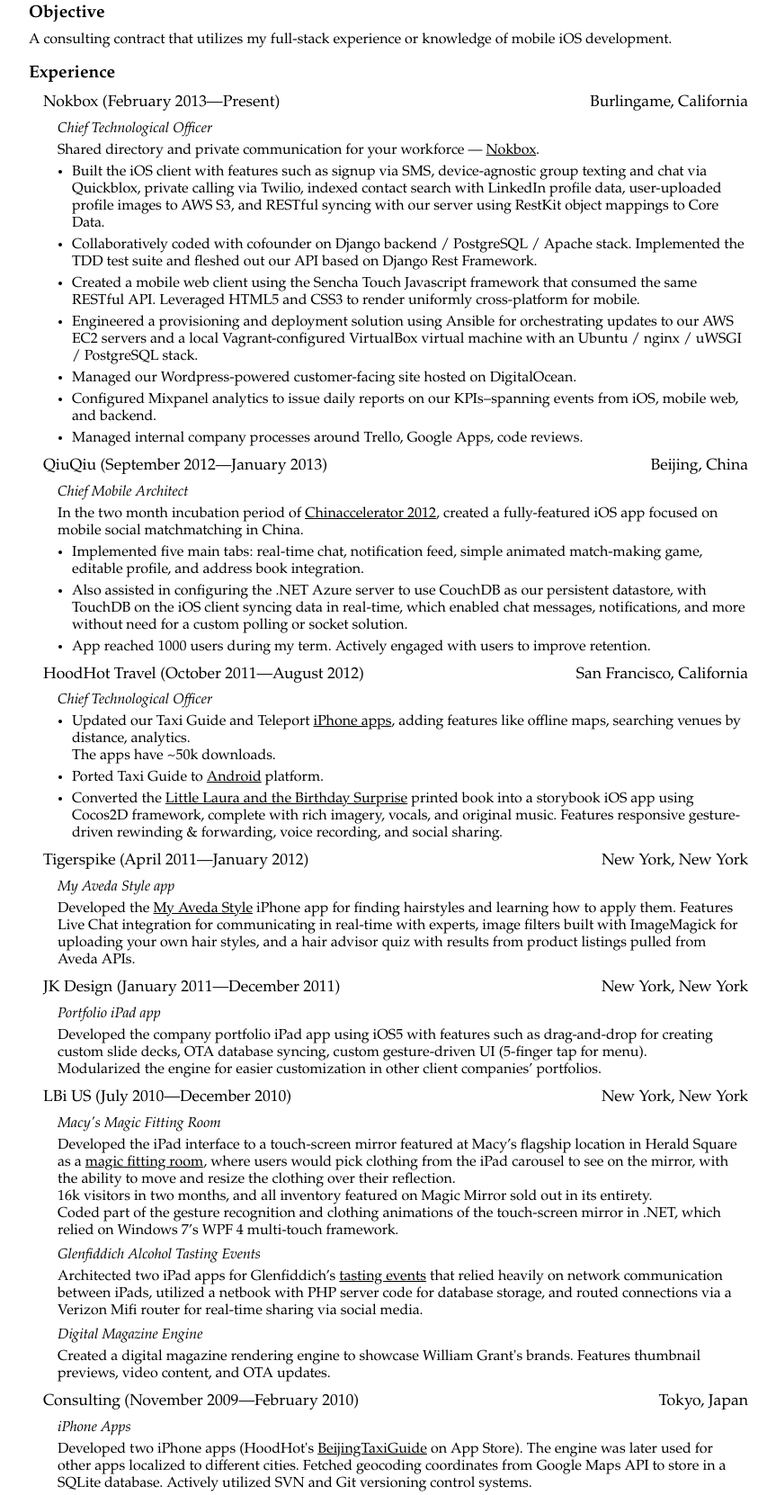
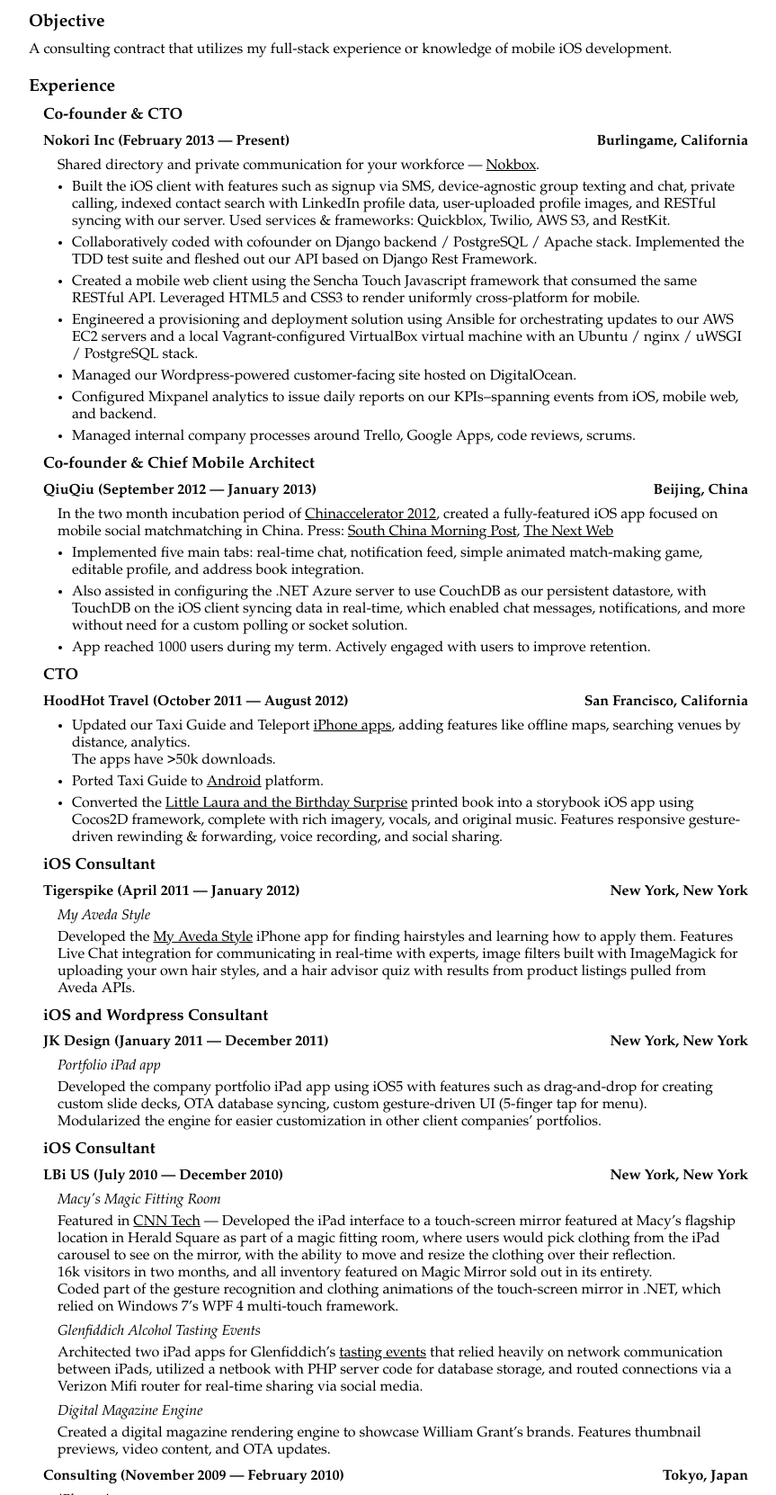
Before and after one commit to haabaato/haabaato.github.io, a plain HTML site: page resume/index.html in a window 1280 px wide. Shown: the part 125-1787 px from the top of the page at 90% size, without its empty margins (208-1071 px from the left). Drawn offline with Linux system fonts and the light colour scheme.

Commit message:
Updated formatting and clarified contractor roles.

```diff
--- a/css/resume.css
+++ b/css/resume.css
@@ -36,91 +36,111 @@
 }
 
 /* line 35, ../../_sass/resume.scss */
-h2, h3 {
+h1 {
+  margin-top: 20px;
+}
+
+/* line 41, ../../_sass/resume.scss */
+h2 {
+  font-weight: bold;
+}
+
+/* line 44, ../../_sass/resume.scss */
+h3 {
   font-weight: normal;
 }
 
-/* line 38, ../../_sass/resume.scss */
+/* line 47, ../../_sass/resume.scss */
+h4 {
+  margin: 0;
+}
+
+/* line 50, ../../_sass/resume.scss */
 h1 {
   font-size: 1.2em;
 }
 
-/* line 41, ../../_sass/resume.scss */
+/* line 53, ../../_sass/resume.scss */
 h2 {
   font-size: 1.1em;
 }
 
-/* line 44, ../../_sass/resume.scss */
+/* line 56, ../../_sass/resume.scss */
 h3 {
   font-size: 1em;
   font-style: italic;
   margin-bottom: 5px;
 }
 
-/* line 49, ../../_sass/resume.scss */
+/* line 61, ../../_sass/resume.scss */
 h1 + p, h2 + p, h3 + p {
   margin-top: 0;
 }
 
-/* line 52, ../../_sass/resume.scss */
+/* line 64, ../../_sass/resume.scss */
+p {
+  margin: 0;
+}
+
+/* line 67, ../../_sass/resume.scss */
 ul {
   margin: 0;
   padding-left: 1em;
 }
 
-/* line 56, ../../_sass/resume.scss */
+/* line 71, ../../_sass/resume.scss */
 li {
   list-style: none outside none;
 }
 
-/* line 62, ../../_sass/resume.scss */
+/* line 77, ../../_sass/resume.scss */
 ul.circle {
   list-style-type: circle;
 }
 
-/* line 65, ../../_sass/resume.scss */
+/* line 80, ../../_sass/resume.scss */
 .left {
   float: left;
   width: 200px;
 }
 
-/* line 69, ../../_sass/resume.scss */
+/* line 84, ../../_sass/resume.scss */
 .right {
   float: right;
   width: 200px;
 }
 
-/* line 73, ../../_sass/resume.scss */
+/* line 88, ../../_sass/resume.scss */
 .center {
   margin: 0 auto;
   width: 200px;
 }
 
-/* line 77, ../../_sass/resume.scss */
+/* line 92, ../../_sass/resume.scss */
 .resume {
   margin: 0 auto;
   max-width: 50em;
 }
-/* line 81, ../../_sass/resume.scss */
+/* line 96, ../../_sass/resume.scss */
 .resume .info {
   border-bottom: 1px solid #CCCCCC;
   padding: 1em 0 0 0;
   text-align: center;
 }
-/* line 86, ../../_sass/resume.scss */
+/* line 101, ../../_sass/resume.scss */
 .resume .info p {
   margin: 0.3em;
 }
-/* line 90, ../../_sass/resume.scss */
+/* line 105, ../../_sass/resume.scss */
 .resume .info .name {
   font-size: 1.2em;
   font-weight: bold;
 }
-/* line 95, ../../_sass/resume.scss */
+/* line 110, ../../_sass/resume.scss */
 .resume .info .contact {
   width: 100%;
 }
-/* line 98, ../../_sass/resume.scss */
+/* line 113, ../../_sass/resume.scss */
 .resume .info .contact .email {
   background: none repeat scroll 0 0 #EEEEEE;
   display: inline-block;
@@ -128,44 +148,44 @@
   margin-bottom: 0.4em;
   padding: 0.2em;
 }
-/* line 106, ../../_sass/resume.scss */
+/* line 121, ../../_sass/resume.scss */
 .resume .info .contact .address {
   text-align: right;
   margin-top: 10px;
 }
-/* line 117, ../../_sass/resume.scss */
+/* line 132, ../../_sass/resume.scss */
 .resume .experience .job {
   margin-bottom: 10px;
 }
-/* line 121, ../../_sass/resume.scss */
+/* line 136, ../../_sass/resume.scss */
 .resume .experience .location {
   float: right;
 }
-/* line 126, ../../_sass/resume.scss */
+/* line 141, ../../_sass/resume.scss */
 .resume .experience .projects li {
   margin: 5px 0;
 }
-/* line 129, ../../_sass/resume.scss */
+/* line 144, ../../_sass/resume.scss */
 .resume .experience .projects .times {
   font-size: 0.8em;
   font-weight: normal;
   vertical-align: middle;
 }
-/* line 136, ../../_sass/resume.scss */
+/* line 151, ../../_sass/resume.scss */
 .resume .experience .projects .items li {
   list-style-type: disc;
 }
-/* line 143, ../../_sass/resume.scss */
+/* line 158, ../../_sass/resume.scss */
 .resume .competencies ul {
   padding-left: 0;
 }
-/* line 146, ../../_sass/resume.scss */
+/* line 161, ../../_sass/resume.scss */
 .resume .competencies li.category {
   float: left;
   padding-right: 10px;
   margin-right: 10px;
 }
-/* line 155, ../../_sass/resume.scss */
+/* line 170, ../../_sass/resume.scss */
 .resume .competencies ul li, .resume .affiliations li, .resume .languages li {
   background: none repeat scroll 0 0 #EEEEEE;
   display: inline-block;
@@ -173,15 +193,15 @@
   margin-bottom: 0.4em;
   padding: 0.2em;
 }
-/* line 158, ../../_sass/resume.scss */
+/* line 173, ../../_sass/resume.scss */
 .resume .competencies ul li.first, .resume .affiliations li.first, .resume .languages li.first {
   background-color: #FFF;
 }
-/* line 163, ../../_sass/resume.scss */
+/* line 178, ../../_sass/resume.scss */
 .resume .affiliations li, .resume .conferences li {
   padding: 0.5em;
 }
-/* line 166, ../../_sass/resume.scss */
+/* line 181, ../../_sass/resume.scss */
 .resume .affiliations .location, .resume .conferences .location {
   color: #444444;
   font-size: 0.9em;
--- a/resume/index.html
+++ b/resume/index.html
@@ -32,230 +32,297 @@
       <ul class="experience">
 
         <li class="job">
-          <h2>
-            Nokbox
 
-              <span class="times"> (February 2013&mdash;Present)</span>
+            <h2 class="title">Co-founder & CTO</h2>
+
+          <h4>
+            Nokori Inc
+
+              <span class="times"> (February 2013 &mdash; Present)</span>
 
             <span class="location"> Burlingame, California </span>
-          </h2>
+          </h3>
+
+
             <ul class="projects">
 
               <li>
-              <h3>Chief Technological Officer</h3>
 
-                <div class="desc">Shared directory and private communication for your workforce &mdash; <a href='http://www.nokbox.com'>Nokbox</a>.</div>
+                  <h3></h3>
+
+
+                  <div class="desc"><p>Shared directory and private communication for your workforce — <a href="http://www.nokbox.com">Nokbox</a>.</p></div>
 
 
                     <ul class="items">
 
-                    <li>Built the iOS client with features such as signup via SMS, device-agnostic group texting and chat via Quickblox, private calling via Twilio, indexed contact search with LinkedIn profile data, user-uploaded profile images to AWS S3, and RESTful syncing with our server using RestKit object mappings to Core Data.</li>
+                      <li><p>Built the iOS client with features such as signup via SMS, device-agnostic group texting and chat, private calling, indexed contact search with LinkedIn profile data, user-uploaded profile images, and RESTful syncing with our server. Used services &amp; frameworks: Quickblox, Twilio, AWS S3, and RestKit.</p></li>
 
-                    <li>Collaboratively coded with cofounder on Django backend / PostgreSQL / Apache stack. Implemented the TDD test suite and fleshed out our API based on Django Rest Framework.</li>
+                      <li><p>Collaboratively coded with cofounder on Django backend / PostgreSQL / Apache stack. Implemented the TDD test suite and fleshed out our API based on Django Rest Framework.</p></li>
 
-                    <li>Created a mobile web client using the Sencha Touch Javascript framework that consumed the same RESTful API. Leveraged HTML5 and CSS3 to render uniformly cross-platform for mobile.</li>
+                      <li><p>Created a mobile web client using the Sencha Touch Javascript framework that consumed the same RESTful API. Leveraged HTML5 and CSS3 to render uniformly cross-platform for mobile.</p></li>
 
-                    <li>Engineered a provisioning and deployment solution using Ansible for orchestrating updates to our AWS EC2 servers and a local Vagrant-configured VirtualBox virtual machine with an Ubuntu / nginx / uWSGI / PostgreSQL stack.</li>
+                      <li><p>Engineered a provisioning and deployment solution using Ansible for orchestrating updates to our AWS EC2 servers and a local Vagrant-configured VirtualBox virtual machine with an Ubuntu / nginx / uWSGI / PostgreSQL stack.</p></li>
 
-                    <li>Managed our Wordpress-powered customer-facing site hosted on DigitalOcean.</li>
+                      <li><p>Managed our Wordpress-powered customer-facing site hosted on DigitalOcean.</p></li>
 
-                    <li>Configured Mixpanel analytics to issue daily reports on our KPIs&ndash;spanning events from iOS, mobile web, and backend.</li>
+                      <li><p>Configured Mixpanel analytics to issue daily reports on our KPIs–spanning events from iOS, mobile web, and backend.</p></li>
 
-                    <li>Managed internal company processes around Trello, Google Apps, code reviews.</li>
+                      <li><p>Managed internal company processes around Trello, Google Apps, code reviews, scrums.</p></li>
 
                     </ul>
 
               </li>
 
+
           </ul>
         </li>
 
         <li class="job">
-          <h2>
+
+            <h2 class="title">Co-founder & Chief Mobile Architect</h2>
+
+          <h4>
             QiuQiu
 
-              <span class="times"> (September 2012&mdash;January 2013)</span>
+              <span class="times"> (September 2012 &mdash; January 2013)</span>
 
             <span class="location"> Beijing, China </span>
-          </h2>
+          </h3>
+
+
             <ul class="projects">
 
               <li>
-              <h3>Chief Mobile Architect</h3>
 
-                <div class="desc">In the two month incubation period of <a href='http://thenextweb.com/asia/2012/10/30/here-are-the-8-startups-graduating-from-chinaccelerators-third-class/'>Chinaccelerator 2012</a>, created a fully-featured iOS app focused on mobile social matchmatching in China.</div>
+                  <h3></h3>
+
+
+                  <div class="desc"><p>In the two month incubation period of <a href="http://thenextweb.com/asia/2012/10/30/here-are-the-8-startups-graduating-from-chinaccelerators-third-class/">Chinaccelerator 2012</a>, created a fully-featured iOS app focused on mobile social matchmatching in China. Press: <a href="http://www.scmp.com/business/money/markets-investing/article/1100006/investors-are-again-betting-mainland-start-ups">South China Morning Post</a>, <a href="http://thenextweb.com/asia/2012/10/30/here-are-the-8-startups-graduating-from-chinaccelerators-third-class/">The Next Web</a></p></div>
 
 
                     <ul class="items">
 
-                    <li>Implemented five main tabs: real-time chat, notification feed, simple animated match-making game, editable profile, and address book integration.</li>
+                      <li><p>Implemented five main tabs: real-time chat, notification feed, simple animated match-making game, editable profile, and address book integration.</p></li>
 
-                    <li>Also assisted in configuring the .NET Azure server to use CouchDB as our persistent datastore, with TouchDB on the iOS client syncing data in real-time, which enabled chat messages, notifications, and more without need for a custom polling or socket solution.</li>
+                      <li><p>Also assisted in configuring the .NET Azure server to use CouchDB as our persistent datastore, with TouchDB on the iOS client syncing data in real-time, which enabled chat messages, notifications, and more without need for a custom polling or socket solution.</p></li>
 
-                    <li>App reached 1000 users during my term. Actively engaged with users to improve retention.</li>
+                      <li><p>App reached 1000 users during my term. Actively engaged with users to improve retention.</p></li>
 
                     </ul>
 
               </li>
 
+
           </ul>
         </li>
 
         <li class="job">
-          <h2>
+
+            <h2 class="title">CTO</h2>
+
+          <h4>
             HoodHot Travel
 
-              <span class="times"> (October 2011&mdash;August 2012)</span>
+              <span class="times"> (October 2011 &mdash; August 2012)</span>
 
             <span class="location"> San Francisco, California </span>
-          </h2>
+          </h3>
+
+
             <ul class="projects">
 
               <li>
-              <h3>Chief Technological Officer</h3>
+
+                  <h3></h3>
+
 
 
                     <ul class="items">
 
-                    <li>Updated our Taxi Guide and Teleport <a href='http://hoodhottravel.com/products'>iPhone apps</a>, adding features like offline maps, searching venues by distance, analytics.<br>The apps have ~50k downloads.</li>
+                      <li><p>Updated our Taxi Guide and Teleport <a href="http://hoodhottravel.com/products">iPhone apps</a>, adding features like offline maps, searching venues by distance, analytics.<br />The apps have &gt;50k downloads.</p></li>
 
-                    <li>Ported Taxi Guide to <a href='https://play.google.com/store/apps/details?class=com.hoodhot.taxiguideBJ'>Android</a> platform.</li>
+                      <li><p>Ported Taxi Guide to <a href="https://play.google.com/store/apps/details?class=com.hoodhot.taxiguideBJ">Android</a> platform.</p></li>
 
-                    <li>Converted the <a href='http://bit.ly/LLBirthday'>Little Laura and the Birthday Surprise</a> printed book into a storybook iOS app using Cocos2D framework, complete with rich imagery, vocals, and original music. Features responsive gesture-driven rewinding & forwarding, voice recording, and social sharing.</li>
+                      <li><p>Converted the <a href="http://bit.ly/LLBirthday">Little Laura and the Birthday Surprise</a> printed book into a storybook iOS app using Cocos2D framework, complete with rich imagery, vocals, and original music. Features responsive gesture-driven rewinding &amp; forwarding, voice recording, and social sharing.</p></li>
 
                     </ul>
 
               </li>
 
-          </ul>
-        </li>
-
-        <li class="job">
-          <h2>
-            Tigerspike
-
-              <span class="times"> (April 2011&mdash;January 2012)</span>
-
-            <span class="location"> New York, New York </span>
-          </h2>
-          <ul class="projects">
-
-            <li>
-              <h3>My Aveda Style app</h3>
-
-                <div class="desc">Developed the <a href='http://itunes.apple.com/us/app/my-aveda-style/id472053881?mt=8'>My Aveda Style</a> iPhone app for finding hairstyles and learning how to apply them.  Features Live Chat integration for communicating in real-time with experts, image filters built with ImageMagick for uploading your own hair styles, and a hair advisor quiz with results from product listings pulled from Aveda APIs.</div>
-
-
-            </li>
 
           </ul>
         </li>
 
         <li class="job">
-          <h2>
-            JK Design
 
-              <span class="times"> (January 2011&mdash;December 2011)</span>
+            <h2 class="title">iOS Consultant</h2>
+
+          <h4>
+            Tigerspike
+
+              <span class="times"> (April 2011 &mdash; January 2012)</span>
 
             <span class="location"> New York, New York </span>
-          </h2>
+          </h3>
+
+
             <ul class="projects">
 
               <li>
-              <h3>Portfolio iPad app</h3>
 
-                <div class="desc">Developed the company portfolio iPad app using iOS5 with features such as drag-and-drop for creating custom slide decks, OTA database syncing, custom gesture-driven UI (5-finger tap for menu).<br>Modularized the engine for easier customization in other client companies’ portfolios.</div>
+                  <h3>My Aveda Style</h3>
+
+
+                  <div class="desc"><p>Developed the <a href="http://itunes.apple.com/us/app/my-aveda-style/id472053881?mt=8">My Aveda Style</a> iPhone app for finding hairstyles and learning how to apply them. Features Live Chat integration for communicating in real-time with experts, image filters built with ImageMagick for uploading your own hair styles, and a hair advisor quiz with results from product listings pulled from Aveda APIs.</p></div>
 
 
               </li>
+
 
           </ul>
         </li>
 
         <li class="job">
-          <h2>
-            LBi US
 
-              <span class="times"> (July 2010&mdash;December 2010)</span>
+            <h2 class="title">iOS and Wordpress Consultant</h2>
+
+          <h4>
+            JK Design
+
+              <span class="times"> (January 2011 &mdash; December 2011)</span>
 
             <span class="location"> New York, New York </span>
-          </h2>
+          </h3>
+
+
             <ul class="projects">
 
               <li>
+
+                  <h3>Portfolio iPad app</h3>
+
+
+                  <div class="desc"><p>Developed the company portfolio iPad app using iOS5 with features such as drag-and-drop for creating custom slide decks, OTA database syncing, custom gesture-driven UI (5-finger tap for menu).<br />Modularized the engine for easier customization in other client companies’ portfolios.</p></div>
+
+
+              </li>
+
+
+          </ul>
+        </li>
+
+        <li class="job">
+
+            <h2 class="title">iOS Consultant</h2>
+
+          <h4>
+            LBi US
+
+              <span class="times"> (July 2010 &mdash; December 2010)</span>
+
+            <span class="location"> New York, New York </span>
+          </h3>
+
+
+            <ul class="projects">
+
+              <li>
+
                   <h3>Macy's Magic Fitting Room</h3>
 
-                <div class="desc">Developed the iPad interface to a touch-screen mirror featured at Macy’s flagship location in Herald Square as a <a href='http://articles.cnn.com/2010-10-14/tech/macys.virtual.mirror_1_macys-christopher-enright-magic-mirror?_s=PM:TECH'>magic fitting room</a>, where users would pick clothing from the iPad carousel to see on the mirror, with the ability to move and resize the clothing over their reflection.<br>16k visitors in two months, and all inventory featured on Magic Mirror sold out in its entirety.<br>Coded part of the gesture recognition and clothing animations of the touch-screen mirror in .NET, which relied on Windows 7’s WPF 4 multi-touch framework.</div>
+
+                  <div class="desc"><p>Featured in <a href="http://articles.cnn.com/2010-10-14/tech/macys.virtual.mirror_1_macys-christopher-enright-magic-mirror?_s=PM:TECH">CNN Tech</a> — Developed the iPad interface to a touch-screen mirror featured at Macy’s flagship location in Herald Square as part of a magic fitting room, where users would pick clothing from the iPad carousel to see on the mirror, with the ability to move and resize the clothing over their reflection.<br />16k visitors in two months, and all inventory featured on Magic Mirror sold out in its entirety.<br />Coded part of the gesture recognition and clothing animations of the touch-screen mirror in .NET, which relied on Windows 7’s WPF 4 multi-touch framework.</p></div>
 
 
               </li>
 
               <li>
+
                   <h3>Glenfiddich Alcohol Tasting Events</h3>
 
-                <div class="desc">Architected two iPad apps for Glenfiddich’s <a href='http://www.clickz.com/clickz/news/1811461/glenfiddich-serves-ipad-app-dram'>tasting events</a> that relied heavily on network communication between iPads, utilized a netbook with PHP server code for database storage, and routed connections via a Verizon Mifi router for real-time sharing via social media.</div>
+
+                  <div class="desc"><p>Architected two iPad apps for Glenfiddich’s <a href="http://www.clickz.com/clickz/news/1811461/glenfiddich-serves-ipad-app-dram">tasting events</a> that relied heavily on network communication between iPads, utilized a netbook with PHP server code for database storage, and routed connections via a Verizon Mifi router for real-time sharing via social media.</p></div>
 
 
               </li>
 
               <li>
+
                   <h3>Digital Magazine Engine</h3>
 
-                <div class="desc">Created a digital magazine rendering engine to showcase William Grant's brands. Features thumbnail previews, video content, and OTA updates.</div>
+
+                  <div class="desc"><p>Created a digital magazine rendering engine to showcase William Grant’s brands. Features thumbnail previews, video content, and OTA updates.</p></div>
 
 
               </li>
+
 
           </ul>
         </li>
 
         <li class="job">
-          <h2>
+
+            <h2 class="title"></h2>
+
+          <h4>
             Consulting
 
-              <span class="times"> (November 2009&mdash;February 2010)</span>
+              <span class="times"> (November 2009 &mdash; February 2010)</span>
 
             <span class="location"> Tokyo, Japan </span>
-          </h2>
+          </h3>
+
+
             <ul class="projects">
 
               <li>
+
                   <h3>iPhone Apps</h3>
 
-                <div class="desc">Developed two iPhone apps (HoodHot's <a href='http://hoodhottravel.com/products/taxi-guides'>BeijingTaxiGuide</a> on App Store). The engine was later used for other apps localized to different cities. Fetched geocoding coordinates from Google Maps API to store in a SQLite database. Actively utilized SVN and Git versioning control systems.</div>
+
+                  <div class="desc"><p>Developed two iPhone apps for HoodHot’s <a href="http://hoodhottravel.com/products/taxi-guides">taxi guides</a> and published to App Store. The engine was later used for other apps localized to different cities. Fetched geocoding coordinates from Google Maps API to store in a SQLite database. Actively utilized Git versioning control systems.</p></div>
 
 
               </li>
+
 
           </ul>
         </li>
 
         <li class="job">
-          <h2>
+
+          <h4>
             Personal Projects
 
             <span class="location"></span>
-          </h2>
+          </h3>
+
+
             <ul class="projects">
 
               <li>
+
                   <h3>Jekyll blog (2013)</h3>
 
-                <div class="desc">Created my personal website, using Jekyll and hosted on Github, to display my résumé and portfolio.</div>
+
+                  <div class="desc"><p>Created my personal website, using Jekyll and hosted on Github, to display my résumé and portfolio.</p></div>
 
 
               </li>
+
 
           </ul>
         </li>
 
         <li class="job">
-          <h2>
+
+          <h4>
             For my complete work history, see <a class='link' href='/cv'>Curriculum Vitae</a>.
 
             <span class="location"></span>
-          </h2>
-          <ul class="projects">
+          </h3>
+
 
           </ul>
         </li>
@@ -266,7 +333,7 @@
       <ul class="education">
 
           <li>
-              <p>University of California, Berkeley<span class="times"> (May 2007)</span> &mdash; <span class="desc">B.S. in Electrical Engineering and Computer Science (Bioelectronics)</span></p>
+              <p>University of California, Berkeley<span class="times"> (May 2007) </span>&mdash;<span class="desc"> B.S. in Electrical Engineering and Computer Science (Bioelectronics)</span></p>
           </li>
 
       </ul>
```
Also changed, not shown: cv/index.html (+187 -85 lines). Lines whose indentation alone changed are shown as unchanged.
